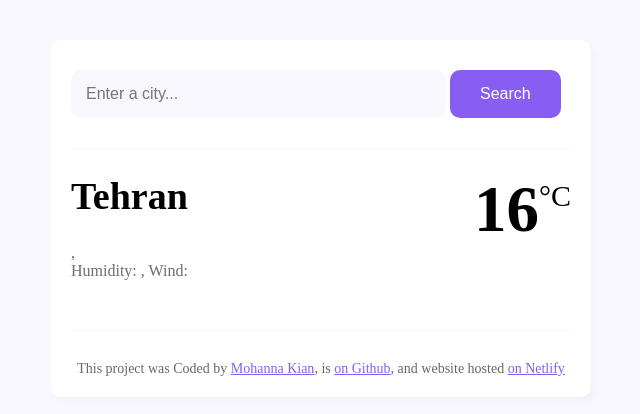
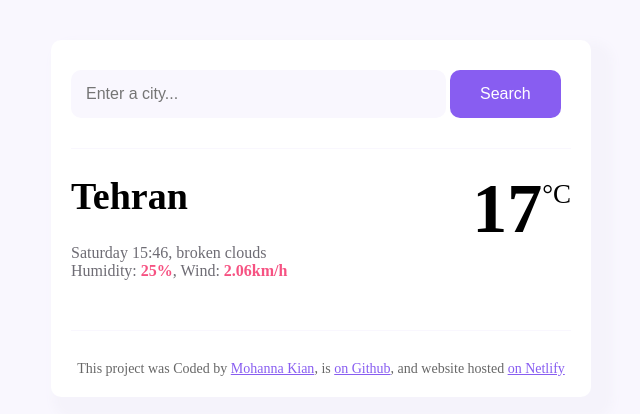
Before and after one commit to Mohanna77kian/mohanna-app, a plain HTML site: page index.html in a window 1280 px wide. Shown: the whole page, without its empty margins (319-959 px from the left). Drawn offline with nearby package versions, Linux system fonts and the light colour scheme.

Commit message:
Added some html

```diff
--- a/index.html
+++ b/index.html
@@ -26,14 +26,14 @@
         Tehran
     </h1>
     <p class="weather-app-details">
-        <span id="time"></span>, <span id="description"></span>
+        <span id="time">Saturday 15:46</span>, <span id="description">broken clouds</span>
     </br>
-        Humidity: <strong id="humidity"></strong>, Wind: <strong id="speed"></strong>
+        Humidity: <strong id="humidity">25%</strong>, Wind: <strong id="speed">2.06km/h</strong>
     </p>
     </div>
     <div class="weather-container">
     <img src=""  class="weather-icon aaa">
-    <div class="weather-temperature" id="temperature">16</div>
+    <div class="weather-temperature" id="temperature">17</div>
     <div class="weather-unit">°C</div>
     </div>
     </div>
--- a/src/style.css
+++ b/src/style.css
@@ -7,7 +7,7 @@ body {
   margin: 40px auto;
   padding: 20px;
   border-radius: 10px;
-  box-shadow: 5px 5px 5px #f3f1f9;
+  box-shadow: 12px 12px 10px 10px #F5F3FB;
 }
 .search-input {
   background: #f9f7fe;
@@ -49,17 +49,18 @@ header {
   color: #f65282;
 }
 .weather-temperature {
-  font-size: 65px;
+  font-size: 70px;
   font-weight: bold;
   line-height: 120px;
 }
 .weather-unit {
-  font-size: 30px;
+  font-size: 27px;
   margin-top: 30px;
 }
 .weather-icon {
-  width: 120px;
-  height: 120px;
+  width: 88px;
+  height: 88px;
+  margin-top: 20px;
 
 }
 .aaa {
```
